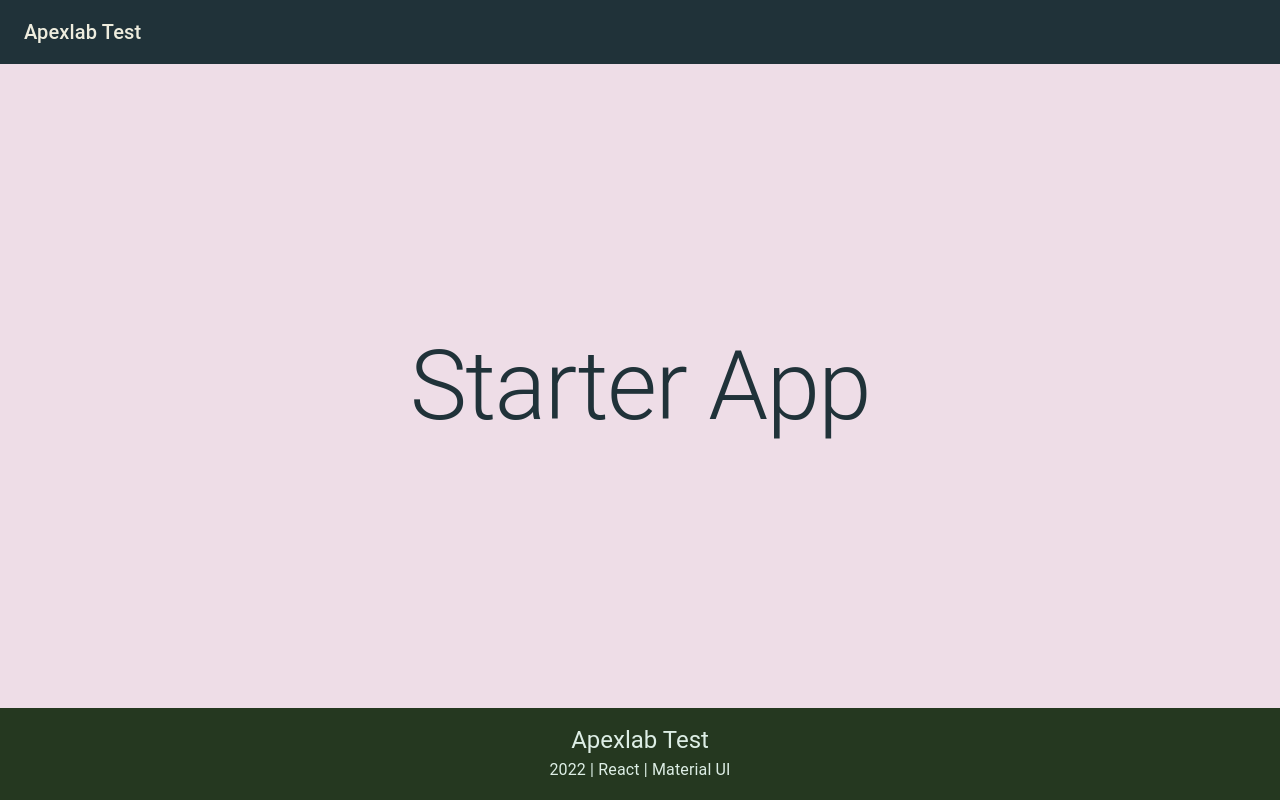
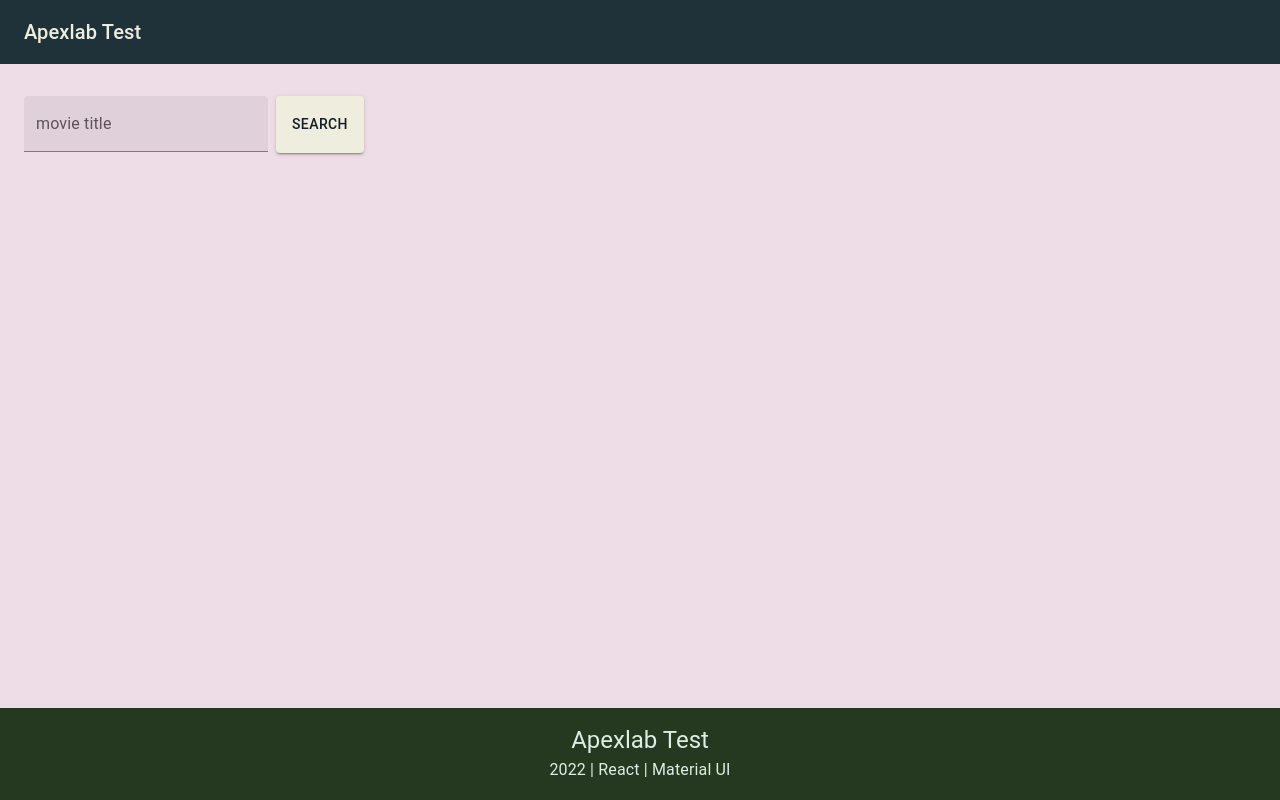
Before and after one commit to csibivili/apexlab-test, a React (Create React App) app: page / in a window 1280 px wide. Built offline with nearby package versions, Linux system fonts and the light colour scheme.

Commit message:
Searchbox sitebuild

```diff
--- a/src/components/App/App.tsx
+++ b/src/components/App/App.tsx
@@ -1,9 +1,13 @@
-import { Box, Typography, CssBaseline, ThemeProvider } from '@mui/material'
+import { useState } from 'react'
+import { Box, Container, CssBaseline, ThemeProvider, TextField, Button } from '@mui/material'
 import { createTheme } from '@mui/material/styles'
+
 import Footer from '../Footer'
 import Navbar from '../Navbar'
 
 function App() {
+  const [search, setSearch] = useState('')
+
   const theme = createTheme({
     palette: {
       primary: {
@@ -32,13 +36,19 @@ function App() {
             flexGrow: 1,
             backgroundColor: 'primary.light',
             display: 'flex',
-            justifyContent: 'center',
-            alignItems: 'center',
           }}
         >
-          <Typography color="secondary.main" variant="h1">
-            Starter App
-          </Typography>
+          <Container maxWidth="xl" sx={{ paddingTop: 4 }}>
+            <TextField
+              label="movie title"
+              variant="filled"
+              value={search}
+              onChange={(e) => setSearch(e.target.value)}
+            />
+            <Button variant="contained" sx={{ padding: 2, ml: 1 }}>
+              Search
+            </Button>
+          </Container>
         </Box>
         <Footer />
       </Box>
--- a/src/components/Footer/Footer.tsx
+++ b/src/components/Footer/Footer.tsx
@@ -12,7 +12,7 @@ export const Footer: FC = (): ReactElement => {
         paddingBottom: '1rem',
       }}
     >
-      <Container maxWidth="lg">
+      <Container maxWidth="xl">
         <Grid container direction="column" alignItems="center">
           <Grid item xs={12}>
             <Typography color="primary.dark" variant="h5">
```
